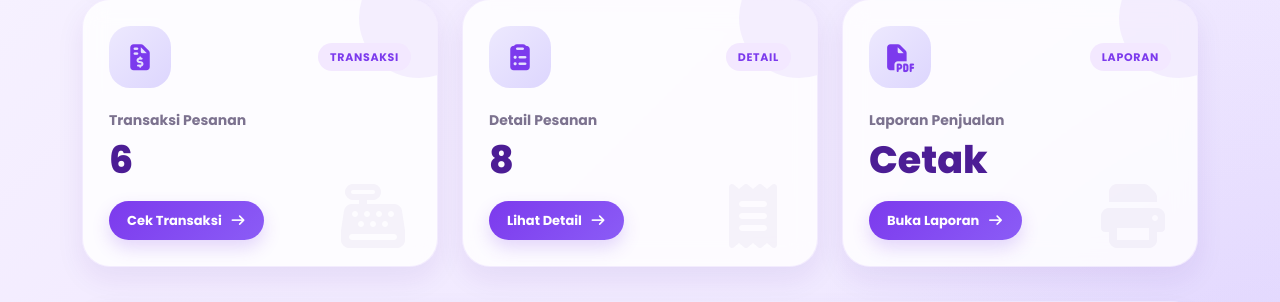
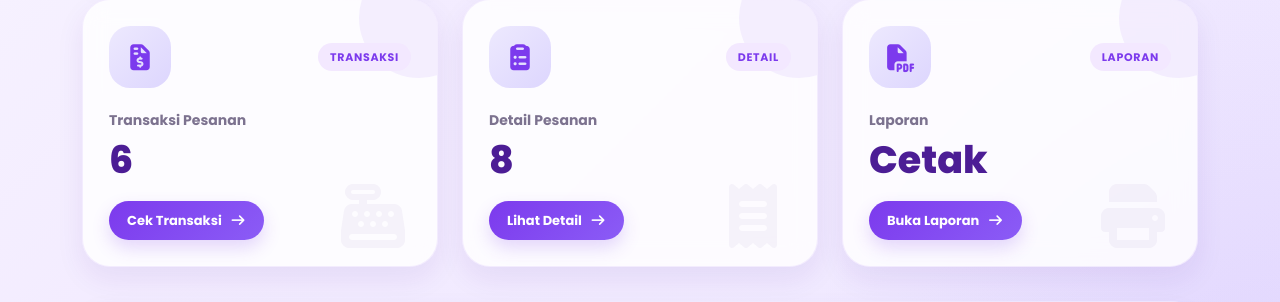
Before and after one commit to putriamlia031006-oss/thefourlabel, a PHP site: page /adminpanel in a window 1280 px wide. Shown: the part 717-1019 px from the top of the page. Run offline with PHP 8.4, Linux system fonts and the light colour scheme; a user stored in the database is signed in; data comes from the database, SQL or seed files in the repository.

Commit message:
Update index.php

```diff
--- a/adminpanel/index.php
+++ b/adminpanel/index.php
@@ -494,7 +494,7 @@
                         <span class="card-mini-label">Laporan</span>
                     </div>
 
-                    <p class="card-title">Laporan Penjualan</p>
+                    <p class="card-title">Laporan</p>
                     <h3 class="card-value">Cetak</h3>
 
                     <div class="card-footer-custom">
```
